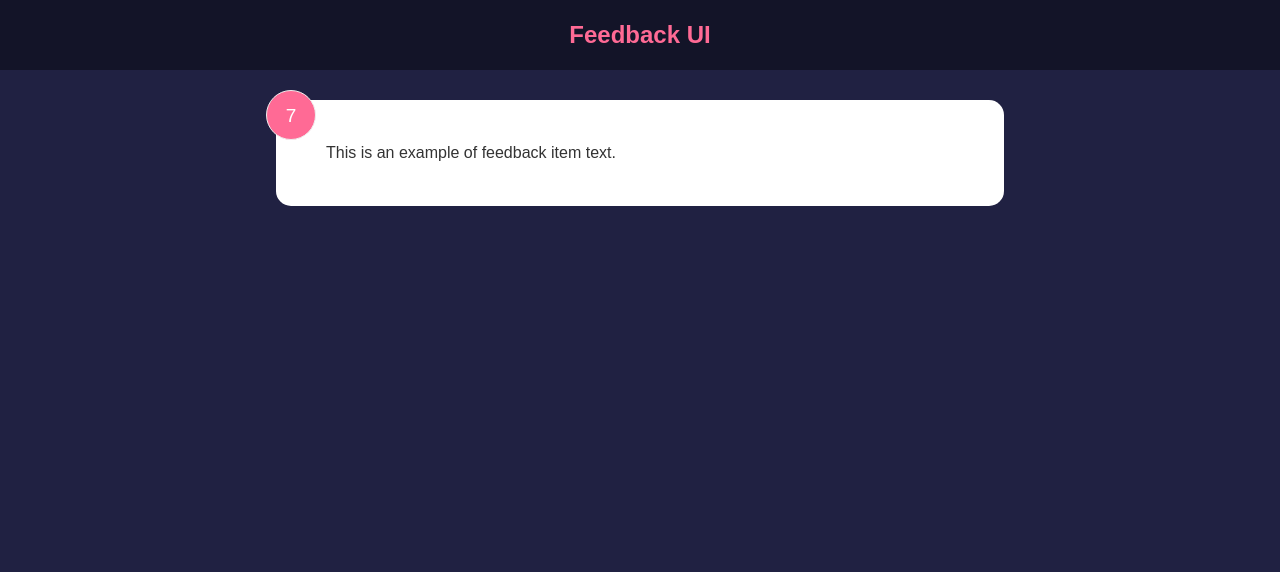
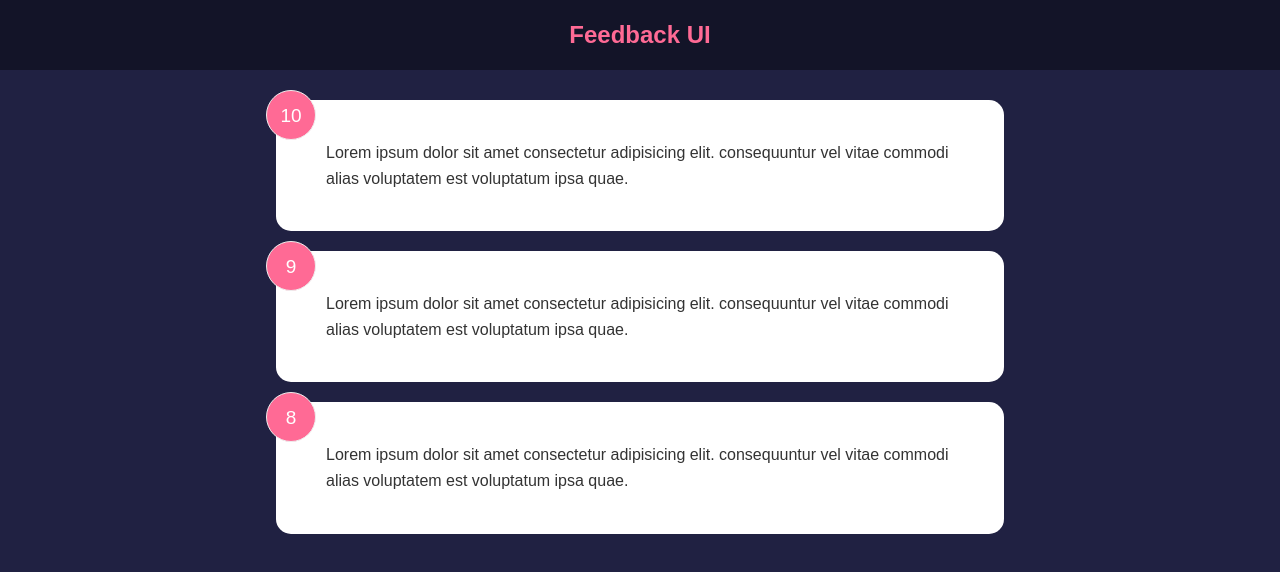
Before and after one commit to dpopkov/fe-projects, a React (Vite) app in the folder react-f-t-b/feedback-app/: page / in a window 1280 px wide. Shown: the top 572 px of the page. Built offline with nearby package versions, Linux system fonts and the light colour scheme.

Commit message:
react-f-t-b: feedback-app: managing global state

```diff
--- a/react-f-t-b/feedback-app/src/App.jsx
+++ b/react-f-t-b/feedback-app/src/App.jsx
@@ -1,14 +1,17 @@
 // import './App.css'
+import { useState } from 'react';
 import Header from './components/Header';
-import FeedbackItem from './components/FeedbackItem';
+import FeedbackList from './components/FeedbackList';
+import FeedbackData from './data/FeedbackData';
 
 function App() {
+  const [feedback, setFeedback] = useState(FeedbackData);
+
   return (
     <>
-      {/* <Header bgColor="red" textColor="blue" /> */}
       <Header />
       <div className="container">
-        <FeedbackItem />
+        <FeedbackList feedback={feedback} />
       </div>
     </>
   );
--- a/react-f-t-b/feedback-app/src/components/FeedbackItem.jsx
+++ b/react-f-t-b/feedback-app/src/components/FeedbackItem.jsx
@@ -1,13 +1,8 @@
-import { useState } from 'react';
-
-function FeedbackItem() {
-  const [rating, setRating] = useState(7);
-  const [text, setText] = useState('This is an example of feedback item text.');
-
+function FeedbackItem({ item }) {
   return (
     <div className="card">
-      <div className="num-display">{rating}</div>
-      <div className="text-display">{text}</div>
+      <div className="num-display">{item.rating}</div>
+      <div className="text-display">{item.text}</div>
     </div>
   );
 }
--- /dev/null
+++ b/react-f-t-b/feedback-app/src/components/FeedbackList.jsx
@@ -0,0 +1,17 @@
+import FeedbackItem from './FeedbackItem';
+
+function FeedbackList({ feedback }) {
+  if (!feedback || feedback.length === 0) {
+    return <p>No Feedback Yet</p>;
+  }
+
+  return (
+    <div className="feedback-list">
+      {feedback.map((item) => (
+        <FeedbackItem key={item.id} item={item} />
+      ))}
+    </div>
+  );
+}
+
+export default FeedbackList;
--- /dev/null
+++ b/react-f-t-b/feedback-app/src/data/FeedbackData.js
@@ -0,0 +1,19 @@
+const FeedbackData = [
+  {
+    id: 1,
+    rating: 10,
+    text: 'Lorem ipsum dolor sit amet consectetur adipisicing elit. consequuntur vel vitae commodi alias voluptatem est voluptatum ipsa quae.',
+  },
+  {
+    id: 2,
+    rating: 9,
+    text: 'Lorem ipsum dolor sit amet consectetur adipisicing elit. consequuntur vel vitae commodi alias voluptatem est voluptatum ipsa quae.',
+  },
+  {
+    id: 3,
+    rating: 8,
+    text: 'Lorem ipsum dolor sit amet consectetur adipisicing elit. consequuntur vel vitae commodi alias voluptatem est voluptatum ipsa quae.',
+  },
+];
+
+export default FeedbackData;
```
